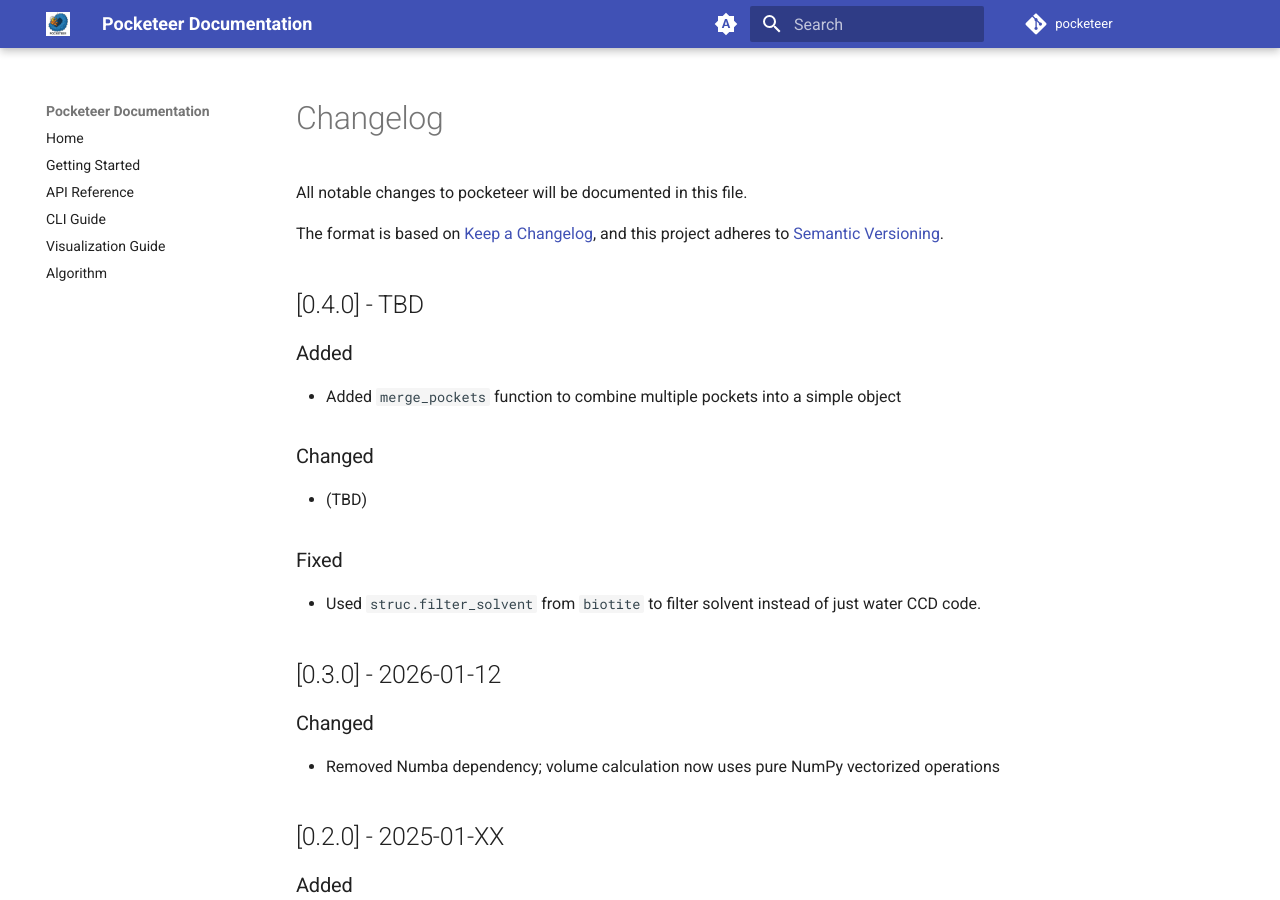
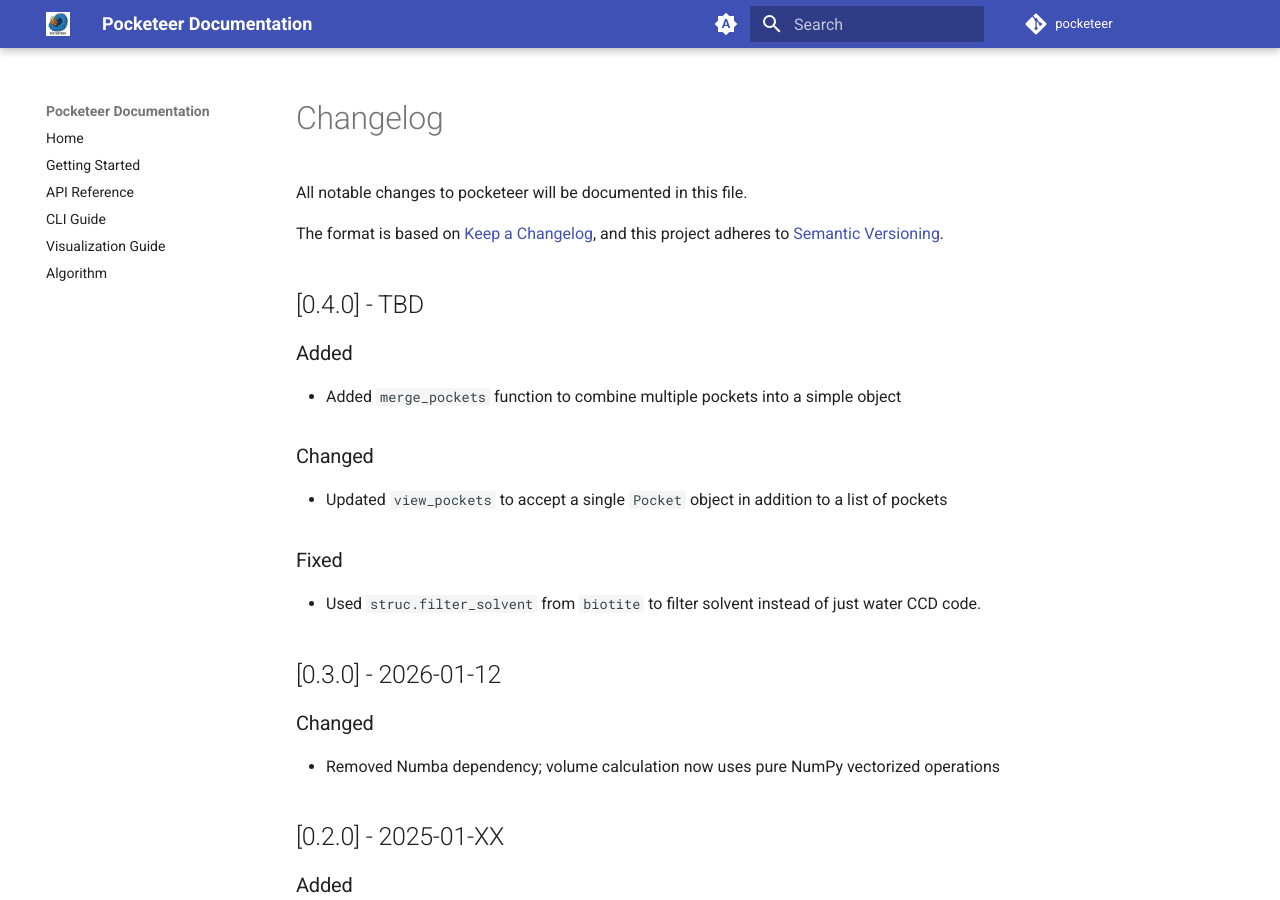
Before and after one commit to cch1999/pocketeer, an MkDocs documentation site: the page built from docs/CHANGELOG.md, in a window 1280 px wide and 900 px high. Built offline with MkDocs 1.6.1 and Material for MkDocs 9.7.7, drawn with Linux system fonts in a browser that asks for light colours; comment, search, counter and statistics services are not loaded.

Commit message:
docs: update CHANGELOG to reflect changes in view_pockets function

```diff
--- a/docs/CHANGELOG.md
+++ b/docs/CHANGELOG.md
@@ -13,7 +13,7 @@
 
 ### Changed
 
-- (TBD)
+- Updated `view_pockets` to accept a single `Pocket` object in addition to a list of pockets
 
 ### Fixed
 
```
